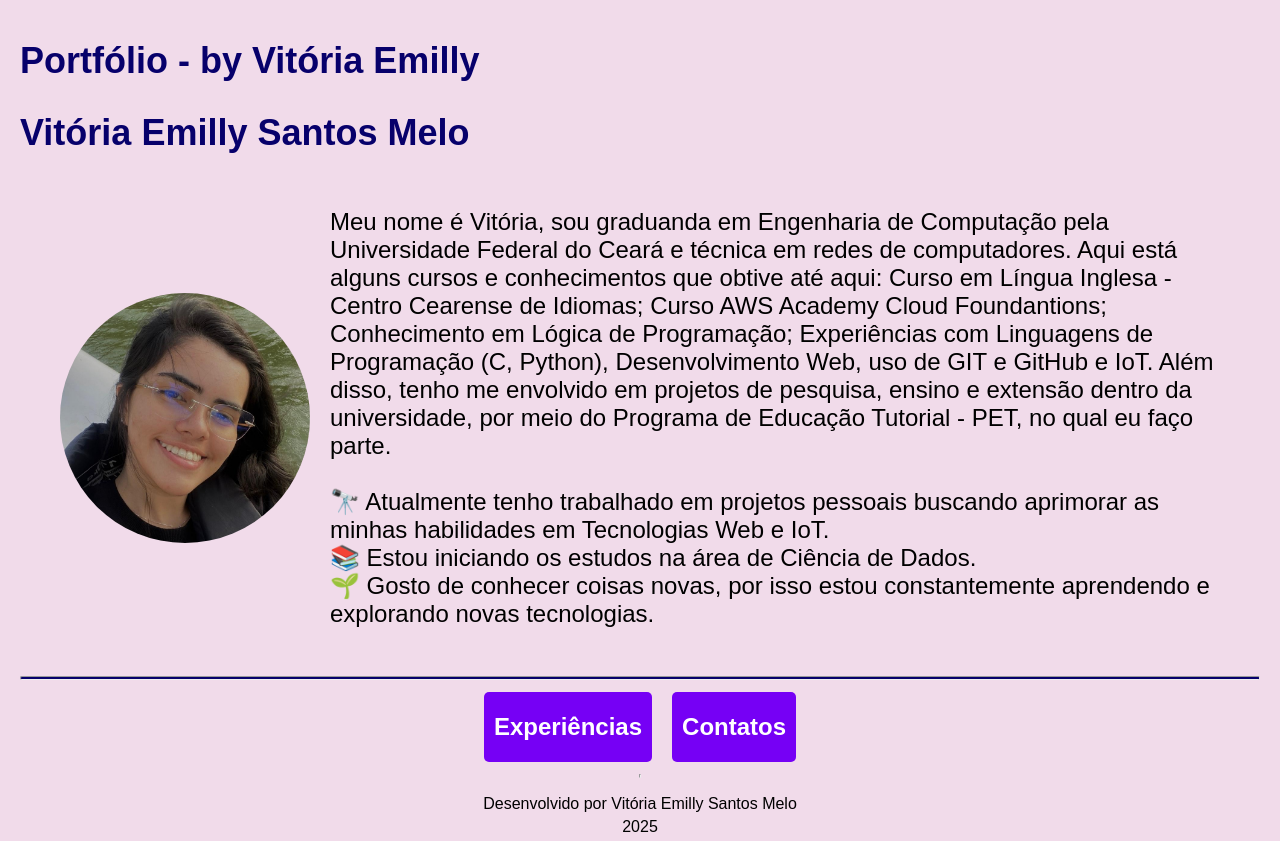
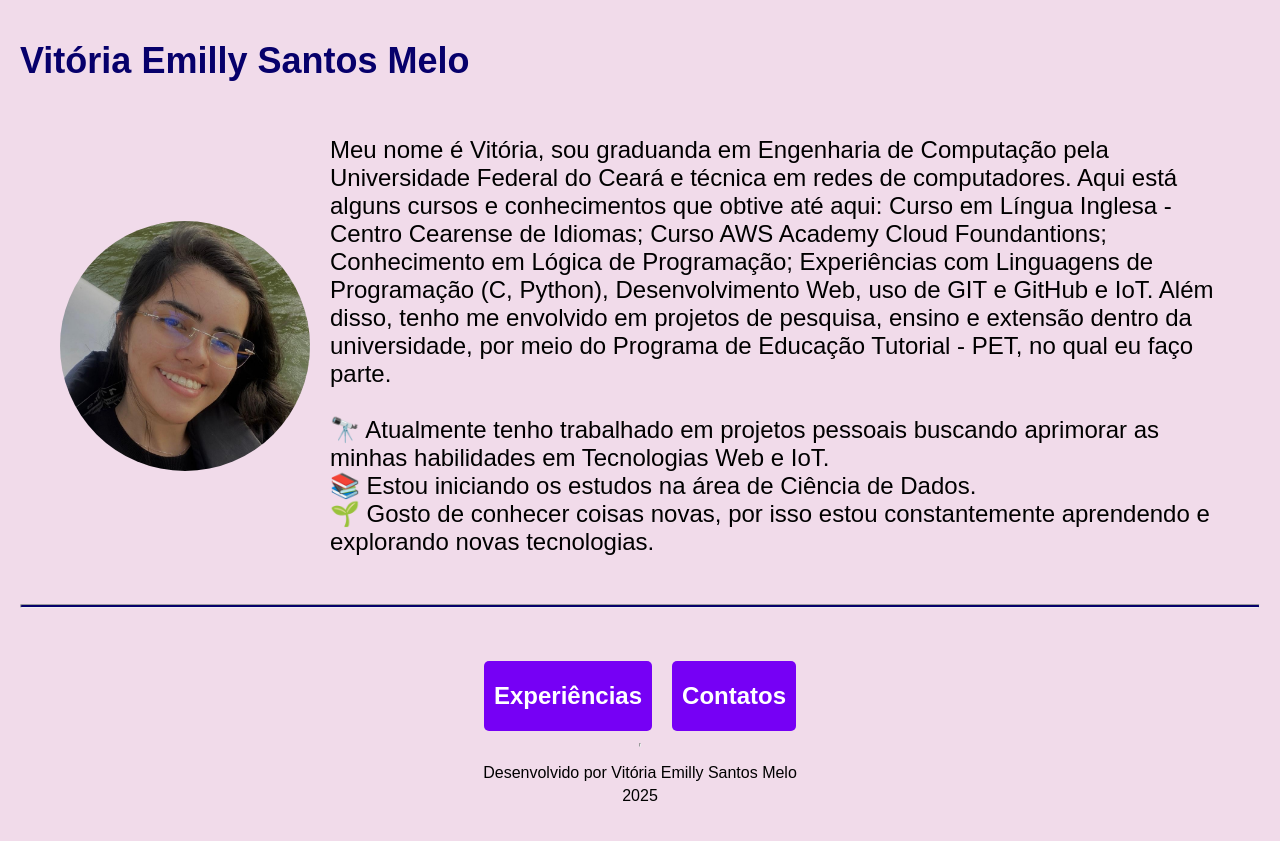
Before and after one commit to vitsantos/portfolio-tecweb, a plain HTML site: page index.html in a window 1280 px wide. After the commit the page ends 810 px from the top, so only its background shows below. Drawn offline with Linux system fonts and the light colour scheme.

Commit message:
Update index.html

```diff
--- a/index.html
+++ b/index.html
@@ -9,7 +9,6 @@
 
   <body>
     <section class="main">
-          <h1>Portfólio - by Vitória Emilly</h1>
           <h1>Vitória Emilly Santos Melo</h1>
           <div class="foto">
           <img src="assets/minha-foto1.JPG" alt="Minha foto"></a>
```
